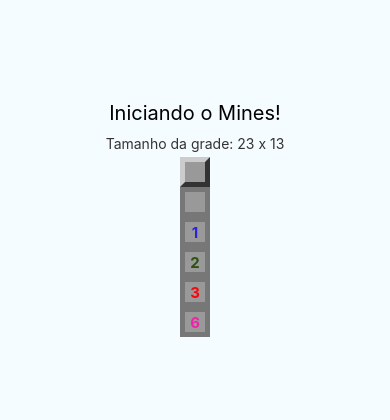
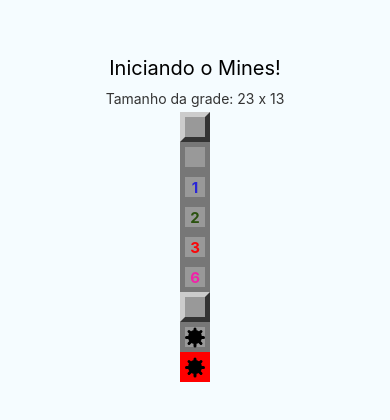
Before and after one commit to ThiagoPereiraSje/campo-minado-react-native, a React Native app in the folder mines/: screen / in a window 390 px wide. Shown: the part 208-628 px from the top of the page. Built offline with nearby package versions, Linux system fonts and the light colour scheme.

Commit message:
Criando o componente mine.

```diff
--- a/mines/App.js
+++ b/mines/App.js
@@ -21,6 +21,9 @@
         <Field opened nearMines={2} />
         <Field opened nearMines={3} />
         <Field opened nearMines={6} />
+        <Field mined />
+        <Field mined opened />
+        <Field mined opened exploded />
       </View>
     );
   }
--- a/mines/src/components/Field.js
+++ b/mines/src/components/Field.js
@@ -2,11 +2,14 @@
 import { View, StyleSheet, Text } from 'react-native';
 import params from '../params';
 
+import Mine from './Mine';
+
 export default props => {
-    const { mined, opened, nearMines } = props;
+    const { mined, opened, nearMines, exploded } = props;
 
     const styleField = [styles.field];
     if (opened) styleField.push(styles.opened);
+    if (exploded) styleField.push(styles.exploded);
     if (styleField.length === 1) styleField.push(styles.regular);
 
     let color = null;
@@ -35,6 +38,8 @@
                 <Text style={[ styles.label, { color } ]}> { nearMines } </Text> :
                 false
             }
+
+            { mined && opened ? <Mine /> : false }
         </View>
     );
 }
@@ -64,5 +69,10 @@
     label: {
         fontWeight: 'bold',
         fontSize: params.fontSize,
+    },
+
+    exploded: {
+        backgroundColor: 'red',
+        borderColor: 'red',
     }
 });
--- /dev/null
+++ b/mines/src/components/Mine.js
@@ -0,0 +1,37 @@
+import React from 'react';
+import { View, StyleSheet } from 'react-native';
+
+export default props => {
+    return (
+        <View style={styles.container}>
+            <View style={styles.coreMine}></View>
+            <View style={styles.line}></View>
+            <View style={[styles.line, { transform: [ { rotate: '45deg' } ]}]}></View>
+            <View style={[styles.line, { transform: [ { rotate: '90deg' } ]}]}></View>
+            <View style={[styles.line, { transform: [ { rotate: '135deg' } ]}]}></View>
+        </View>
+    );
+}
+
+const styles = StyleSheet.create({
+    container: {
+        alignItems: 'center',
+        justifyContent: 'center',
+
+    },
+    coreMine: {
+        height: 14,
+        width: 14,
+        borderRadius: 10,
+        backgroundColor: 'black',
+        alignItems: 'center',
+        justifyContent: 'center',
+    },
+    line: {
+        position: 'absolute',
+        height: 3,
+        width: 20,
+        borderRadius: 3,
+        backgroundColor: 'black',
+    },
+});
```
